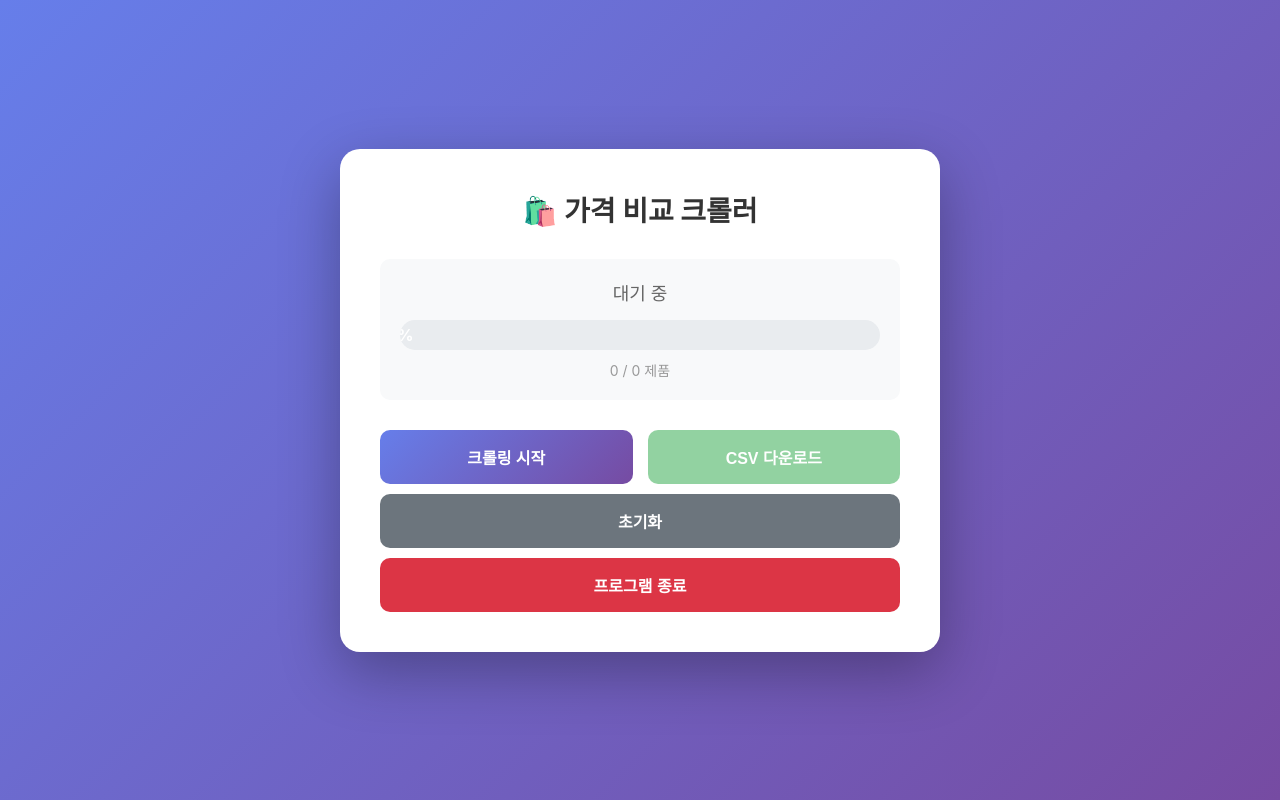
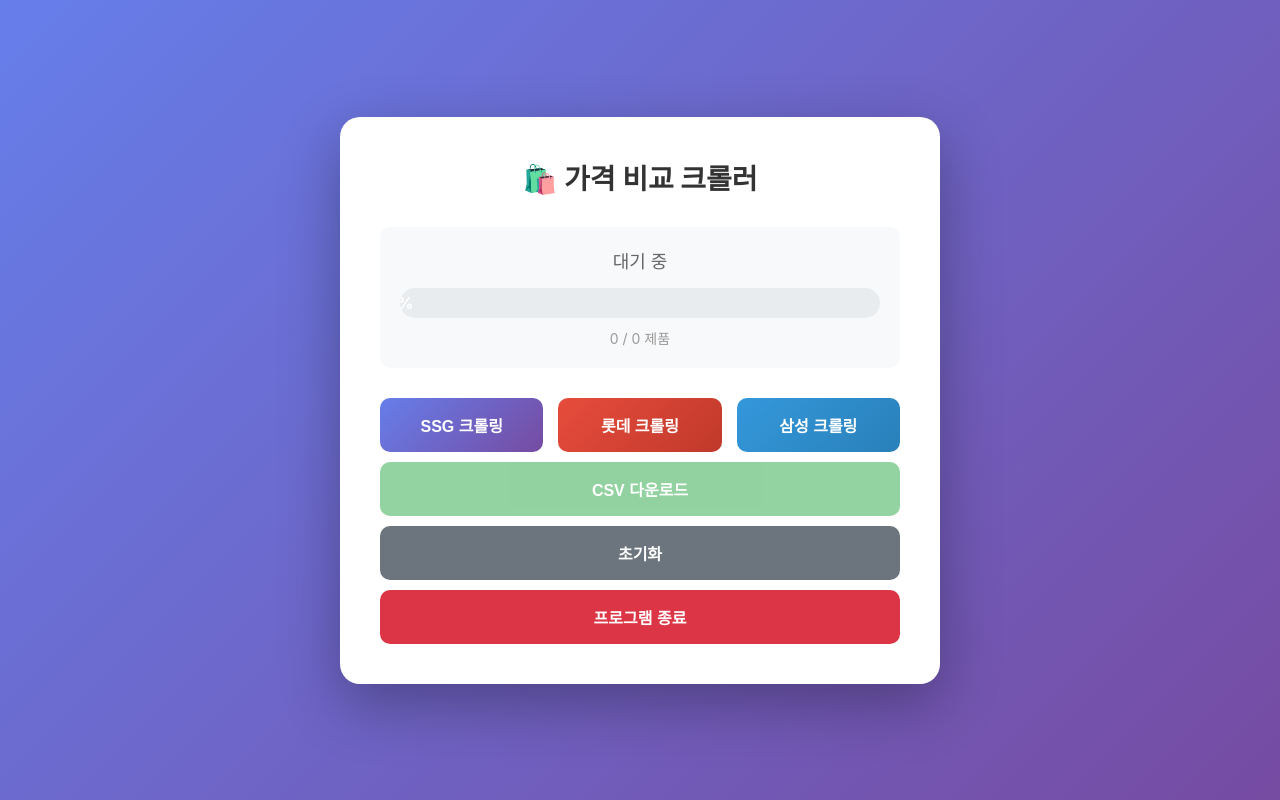
Before and after one commit to maatanyy/perfume_web, a Flask app: page / in a window 1280 px wide. Run offline with Flask 3, Linux system fonts and the light colour scheme.

Commit message:
version add other sites

```diff
--- a/client.py
+++ b/client.py
@@ -50,30 +50,37 @@
     """메인 페이지"""
     return render_template('index.html')
 
-@app.route('/api/start', methods=['POST'])
-def start_crawling():
-    """크롤링 시작"""
+@app.route('/api/start/<site>', methods=['POST'])
+def start_crawling(site="ssg"):
+    """크롤링 시작 - 싸이트별"""
     global crawler, crawling_thread, is_crawling
 
-    logging.info("=== 크롤링 시작 요청 받음 ===")
+    logging.info(f"==={site} 크롤링 시작 요청 ===")
 
     if is_crawling:
         return jsonify({'status': 'error', 'message': '이미 크롤링이 진행 중입니다.'})
 
     try:
-        # 내장된 JSONL 파일 경로 사용
-        config_file = resource_path('perfume_list.jsonl')
+        # site 별 config 경로로
+        config_file = resource_path(f'{site}_input_list.jsonl')
         logging.info(f"설정 파일 경로: {config_file}")
         logging.info(f"파일 존재 여부: {os.path.exists(config_file)}")
-        crawler = PriceCompareCrawler(config_file=config_file)
+
+        if not os.path.exists(config_file):
+            return jsonify({'status': 'error', 'message': f'{site}_input.jsonl 파일이 존재하지 않습니다다.'})
+
+        crawler = PriceCompareCrawler(config_file=config_file, site_name =site)
         is_crawling = True
 
         # 백그라운드에서 크롤링 실행
         def run_crawler():
             global is_crawling
             try:
+                logging.info(f"{site} 크롤링 시작")
                 crawler.run_crawling()
+                logging.info(f"{site} CSV 변환 시작")
                 crawler.export_to_excel_format_csv(crawler.csv_file)
+                logging.info(f"{site} 크롤링 완료")
             except Exception as e:
                 print(f"크롤링 에러: {e}")
             finally:
@@ -82,9 +89,10 @@
         crawling_thread = threading.Thread(target=run_crawler)
         crawling_thread.start()
 
-        return jsonify({'status': 'success', 'message': '크롤링이 시작되었습니다.'})
+        return jsonify({'status': 'success', 'message': f'{site.upper()} 크롤링이 시작되었습니다.'})
 
     except Exception as e:
+        logging.error(f"크롤러 생성 실패: {e}", exc_info=True)
         is_crawling = False
         return jsonify({'status': 'error', 'message': str(e)})
 
--- a/templates/index.html
+++ b/templates/index.html
@@ -81,7 +81,7 @@
         .button-group {
             display: flex;
             gap: 15px;
-            margin-top: 20px;
+            margin-top: 10px;
         }
 
         button {
@@ -95,14 +95,26 @@
             transition: all 0.3s ease;
         }
 
-        .btn-start {
+        .btn-ssg {
             background: linear-gradient(135deg, #667eea 0%, #764ba2 100%);
             color: white;
         }
 
-        .btn-start:hover:not(:disabled) {
+        .btn-lotte {
+            background: linear-gradient(135deg, #e74c3c 0%, #c0392b 100%);
+            color: white;
+        }
+
+        .btn-samsung {
+            background: linear-gradient(135deg, #3498db 0%, #2980b9 100%);
+            color: white;
+        }
+
+        .btn-ssg:hover:not(:disabled),
+        .btn-lotte:hover:not(:disabled),
+        .btn-samsung:hover:not(:disabled) {
             transform: translateY(-2px);
-            box-shadow: 0 5px 15px rgba(102, 126, 234, 0.4);
+            box-shadow: 0 5px 15px rgba(0, 0, 0, 0.3);
         }
 
         .btn-download {
@@ -123,6 +135,15 @@
 
         .btn-reset:hover:not(:disabled) {
             background: #5a6268;
+        }
+
+        .btn-shutdown {
+            background: #dc3545;
+            color: white;
+        }
+
+        .btn-shutdown:hover:not(:disabled) {
+            background: #c82333;
         }
 
         button:disabled {
@@ -180,21 +201,33 @@
             <div class="progress-info" id="progressInfo">0 / 0 제품</div>
         </div>
 
+        <!-- 사이트별 크롤링 버튼 -->
         <div class="button-group">
-            <button class="btn-start" id="startBtn" onclick="startCrawling()">
-                크롤링 시작
+            <button class="btn-ssg" id="startBtnSSG" onclick="startCrawling('ssg')">
+                SSG 크롤링
             </button>
+            <button class="btn-lotte" id="startBtnLotte" onclick="startCrawling('lotte')">
+                롯데 크롤링
+            </button>
+            <button class="btn-samsung" id="startBtnSamsung" onclick="startCrawling('samsung')">
+                삼성 크롤링
+            </button>
+        </div>
+
+        <!-- 다운로드 버튼 -->
+        <div class="button-group">
             <button class="btn-download" id="downloadBtn" onclick="downloadCSV()" disabled>
                 CSV 다운로드
             </button>
         </div>
 
+        <!-- 초기화 버튼 -->
         <button class="btn-reset" id="resetBtn" onclick="resetCrawler()" style="width: 100%; margin-top: 10px;">
             초기화
         </button>
 
-        <!-- 종료 버튼 추가 -->
-        <button class="btn-reset" id="shutdownBtn" onclick="shutdownServer()" style="width: 100%; margin-top: 10px; background: #dc3545;">
+        <!-- 종료 버튼 -->
+        <button class="btn-shutdown" id="shutdownBtn" onclick="shutdownServer()" style="width: 100%; margin-top: 10px;">
             프로그램 종료
         </button>
 
@@ -223,7 +256,9 @@
                     const statusText = document.getElementById('statusText');
                     const progressInfo = document.getElementById('progressInfo');
                     const downloadBtn = document.getElementById('downloadBtn');
-                    const startBtn = document.getElementById('startBtn');
+                    const ssgBtn = document.getElementById('startBtnSSG');
+                    const lotteBtn = document.getElementById('startBtnLotte');
+                    const samsungBtn = document.getElementById('startBtnSamsung');
 
                     progressBar.style.width = data.progress + '%';
                     progressBar.textContent = data.progress + '%';
@@ -231,11 +266,15 @@
 
                     if (data.is_crawling) {
                         statusText.innerHTML = '<span class="spinner"></span>크롤링 진행 중...';
-                        startBtn.disabled = true;
+                        ssgBtn.disabled = true;
+                        lotteBtn.disabled = true;
+                        samsungBtn.disabled = true;
                         downloadBtn.disabled = true;
                     } else if (data.progress === 100) {
                         statusText.textContent = '✅ 크롤링 완료!';
-                        startBtn.disabled = false;
+                        ssgBtn.disabled = false;
+                        lotteBtn.disabled = false;
+                        samsungBtn.disabled = false;
                         downloadBtn.disabled = false;
 
                         if (checkInterval) {
@@ -246,7 +285,9 @@
                         showMessage('크롤링이 완료되었습니다! CSV 파일을 다운로드할 수 있습니다.', 'success');
                     } else {
                         statusText.textContent = '대기 중';
-                        startBtn.disabled = false;
+                        ssgBtn.disabled = false;
+                        lotteBtn.disabled = false;
+                        samsungBtn.disabled = false;
                         downloadBtn.disabled = true;
                     }
                 })
@@ -255,8 +296,8 @@
                 });
         }
 
-        function startCrawling() {
-            fetch('/api/start', {
+        function startCrawling(site) {
+            fetch('/api/start/' + site, {
                 method: 'POST'
             })
             .then(response => response.json())
@@ -280,7 +321,6 @@
             showMessage('CSV 파일 다운로드를 시작합니다.', 'success');
         }
 
-
         function resetCrawler() {
             if (!confirm('초기화하시겠습니까?')) {
                 return;
@@ -302,10 +342,11 @@
                 showMessage('초기화 실패: ' + error, 'error');
             });
         }
+
         function shutdownServer() {
-        if (confirm('프로그램을 종료하시겠습니까?')) {
-            fetch('/api/shutdown', { method: 'POST' });
-            window.close();
+            if (confirm('프로그램을 종료하시겠습니까?')) {
+                fetch('/api/shutdown', { method: 'POST' });
+                window.close();
             }
         }
 
```
Also changed, not shown: crawler.py (+22 -4 lines), 2 other files.
